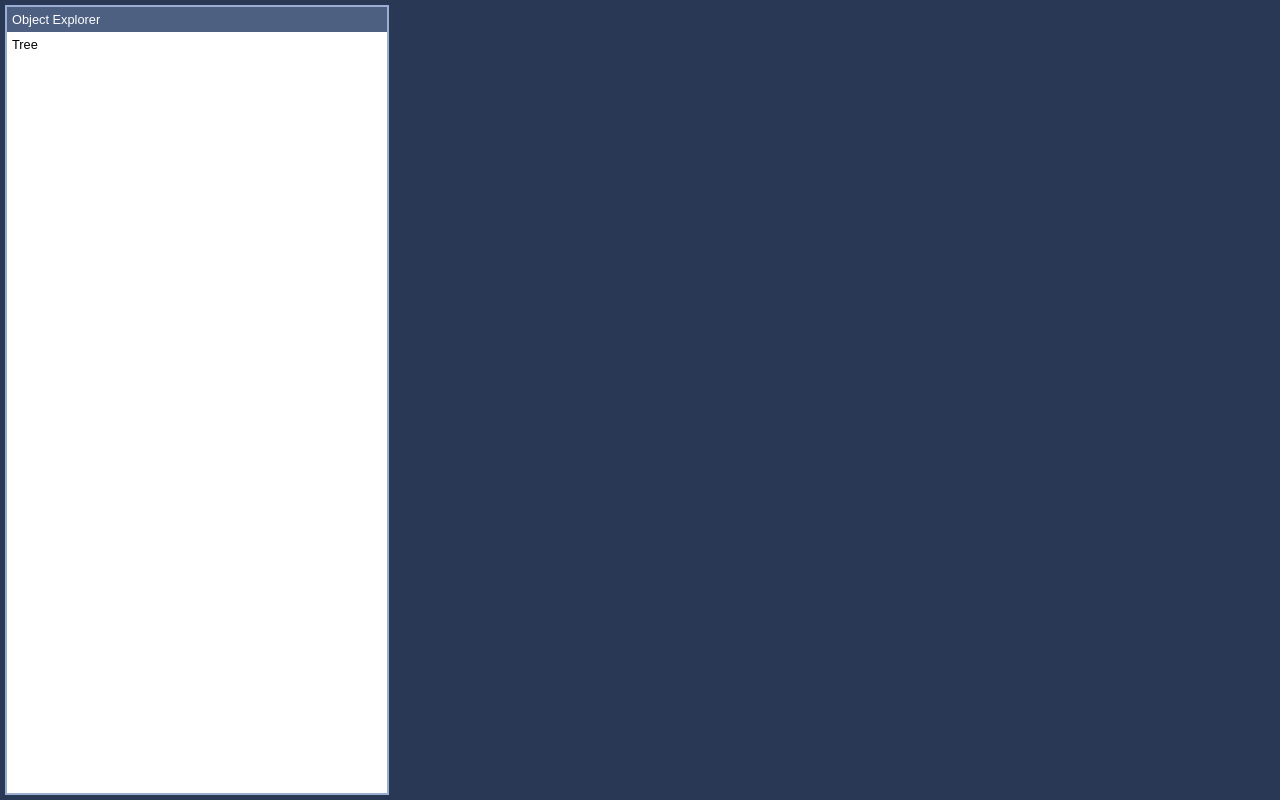
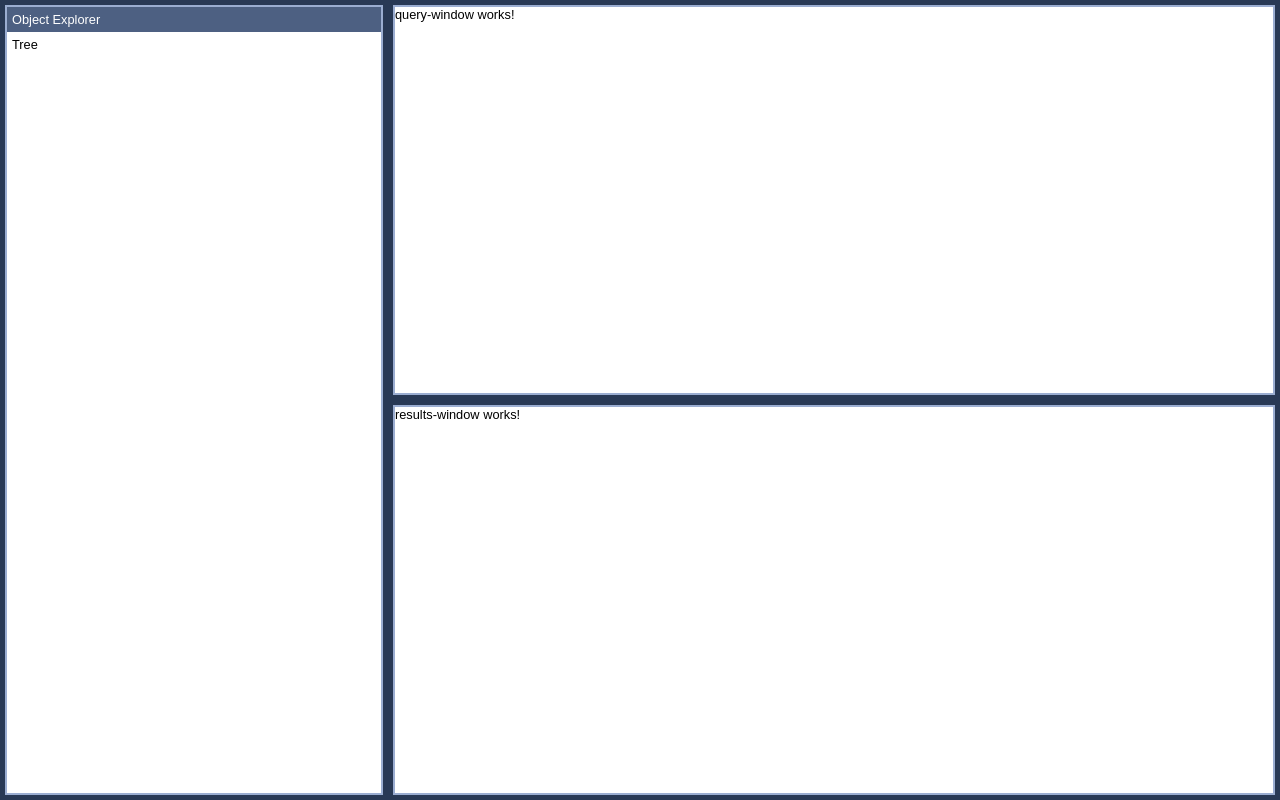
Before and after one commit to shermam/web-db-query, an Angular app: page / in a window 1280 px wide. Built offline with nearby package versions, Linux system fonts and the light colour scheme.

Commit message:
main layout

```diff
--- a/src/app/app.module.ts
+++ b/src/app/app.module.ts
@@ -6,6 +6,7 @@ import { MainScreenComponent } from './main-screen/main-screen.component';
 import { ObjectExplorerComponent } from './object-explorer/object-explorer.component';
 import { QueryWindowComponent } from './query-window/query-window.component';
 import { ResultsWindowComponent } from './results-window/results-window.component';
+import { SeparatorComponent } from './separator/separator.component';
 
 @NgModule({
   declarations: [
@@ -13,7 +14,8 @@ import { ResultsWindowComponent } from './results-window/results-window.componen
     MainScreenComponent,
     ObjectExplorerComponent,
     QueryWindowComponent,
-    ResultsWindowComponent
+    ResultsWindowComponent,
+    SeparatorComponent
   ],
   imports: [
     BrowserModule
--- a/src/app/main-screen/main-screen.component.css
+++ b/src/app/main-screen/main-screen.component.css
@@ -3,8 +3,24 @@
     background-color: #293955;
     color: #FFFFFF;
     height: 100%;
+    padding: 5px;
 }
 
 app-object-explorer{
     width: 30%;
 }
+
+app-query-window{
+    height: 50%;
+}
+
+app-results-window{
+    height: 50%;
+}
+
+.right-controls{
+    width: 70%;
+    height: 100%;
+    display: flex;
+    flex-direction: column;
+}
--- a/src/app/main-screen/main-screen.component.html
+++ b/src/app/main-screen/main-screen.component.html
@@ -1,8 +1,10 @@
 <app-object-explorer></app-object-explorer>
-<!-- <div>
+<app-separator direction="vertical"></app-separator>
+<div class="right-controls">
   <app-query-window></app-query-window>
+  <app-separator direction="horizontal"></app-separator>
   <app-results-window></app-results-window>
-</div> -->
+</div>
 
 <!-- <img src="assets/teste.png"
      alt=""> -->
--- a/src/app/object-explorer/object-explorer.component.css
+++ b/src/app/object-explorer/object-explorer.component.css
@@ -1,7 +1,6 @@
 :host{
-    height: calc(100% - 10px);
+    height: 100%;
     background: #FFFFFF;
-    margin: 5px;
     border: 2px solid #9badd1;
     font-size: 0.8em;
 }
--- a/src/app/query-window/query-window.component.css
+++ b/src/app/query-window/query-window.component.css
@@ -0,0 +1,6 @@
+:host{
+    background: #FFFFFF;
+    border: 2px solid #9badd1;
+    font-size: 0.8em;
+    color: #000000;
+}
--- a/src/app/results-window/results-window.component.css
+++ b/src/app/results-window/results-window.component.css
@@ -0,0 +1,6 @@
+:host{
+    background: #FFFFFF;
+    border: 2px solid #9badd1;
+    font-size: 0.8em;
+    color: #000000;
+}
--- /dev/null
+++ b/src/app/separator/separator.component.css
@@ -0,0 +1,9 @@
+:host[direction="vertical"]{
+    width: 10px;
+    cursor: ew-resize;
+}
+
+:host[direction="horizontal"]{
+    height: 10px;
+    cursor: ns-resize;
+}
--- /dev/null
+++ b/src/app/separator/separator.component.ts
@@ -0,0 +1,15 @@
+import { Component, OnInit } from '@angular/core';
+
+@Component({
+  selector: 'app-separator',
+  templateUrl: './separator.component.html',
+  styleUrls: ['./separator.component.css']
+})
+export class SeparatorComponent implements OnInit {
+
+  constructor() { }
+
+  ngOnInit() {
+  }
+
+}
--- a/src/index.html
+++ b/src/index.html
@@ -3,7 +3,7 @@
 
   <head>
     <meta charset="utf-8">
-    <title>PostoFacilQuery</title>
+    <title>WebDbQuery</title>
     <base href="/">
 
     <meta name="viewport"
--- a/src/styles.css
+++ b/src/styles.css
@@ -10,4 +10,6 @@
 body, html{
     width: 100vw;
     height: 100vh;
+    background-color: #293955;
+
 }
```
Also changed, not shown: src/app/separator/separator.component.html (added), 2 other files (tests, documents, lock files or other folders).
